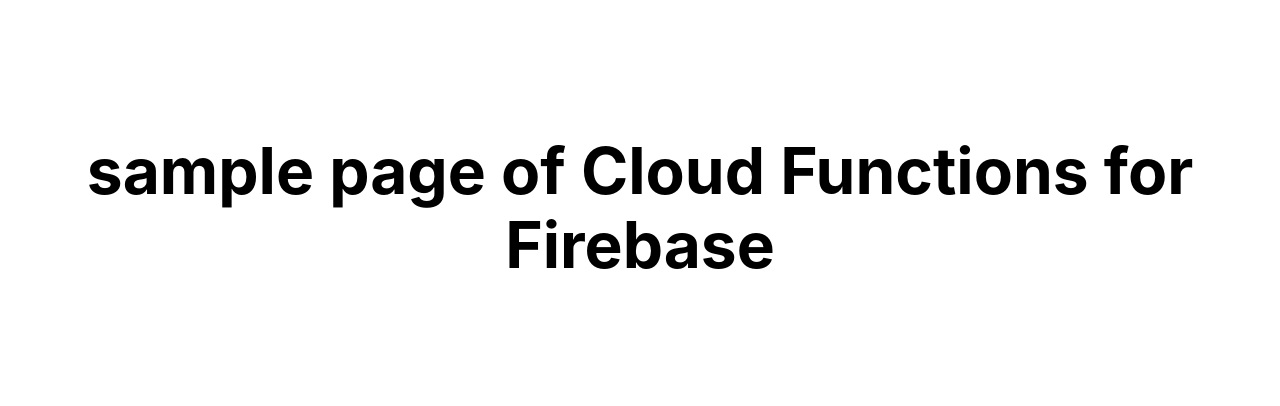
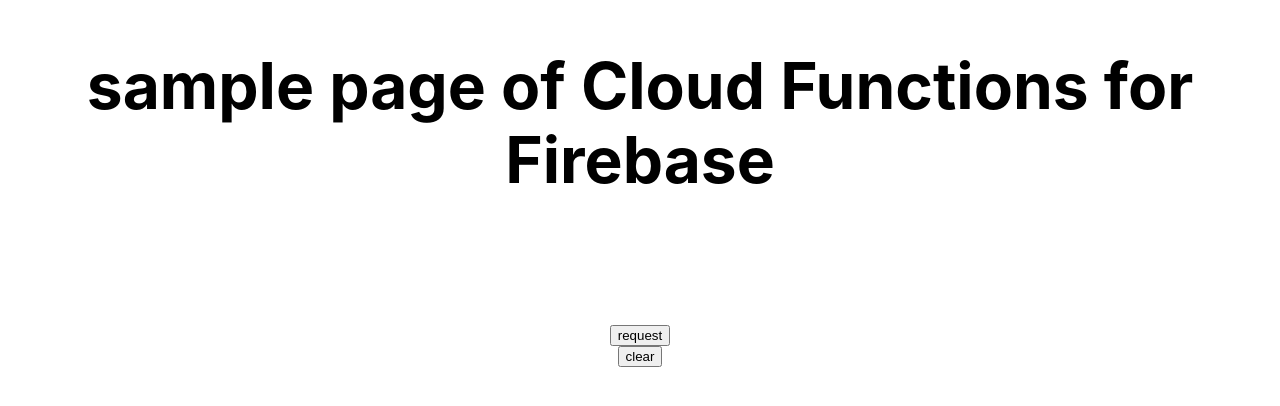
Before and after one commit to kubotama/sample_functions, a Next.js app: page / in a window 1280 px wide. Shown: the part 192-598 px from the top of the page. Built offline with nearby package versions, Linux system fonts and the light colour scheme.

Commit message:
add two buttons
one button is display text in text area
another button clear text area

```diff
--- a/pages/index.tsx
+++ b/pages/index.tsx
@@ -1,8 +1,17 @@
 import type { NextPage } from "next";
 import Head from "next/head";
+
+import { useState } from "react";
+
 import styles from "../styles/Home.module.css";
 
 const Home: NextPage = () => {
+  const [returnText, setReturnText] = useState("");
+
+  const onClickRequest = () => {
+    setReturnText("requested");
+  };
+
   return (
     <div className={styles.container}>
       <Head>
@@ -18,6 +27,9 @@
         <h1 className={styles.title}>
           sample page of Cloud Functions for Firebase
         </h1>
+        <div className={styles.description}>{returnText}</div>
+        <button onClick={onClickRequest}>request</button>
+        <button onClick={() => setReturnText("")}>clear</button>
       </main>
     </div>
   );
```
